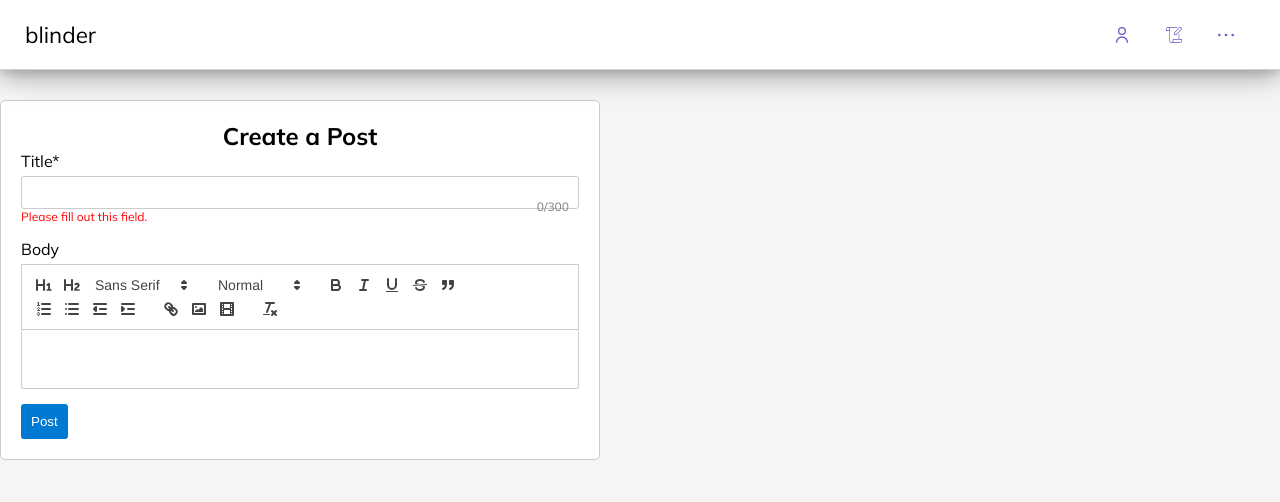
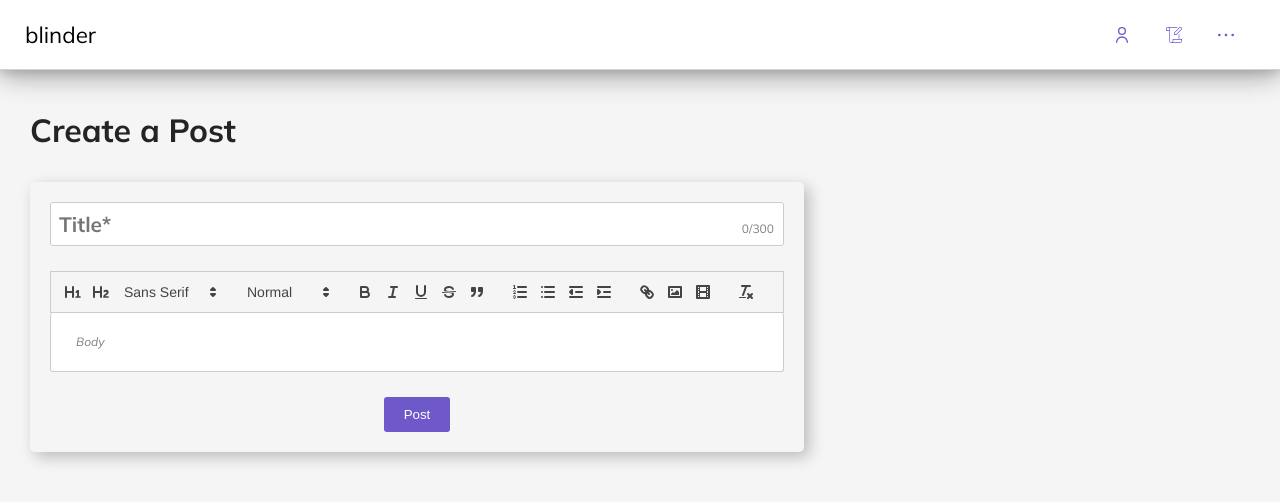
Before and after one commit to choco-dan/gvpBlind, a React (Vite) app in the folder frontend/: page /CreatePost in a window 1280 px wide. Shown: the top 502 px of the page. Built offline with nearby package versions, Linux system fonts and the light colour scheme; a web font is replaced by a local one.

Commit message:
create a post routed and styled

```diff
--- a/frontend/src/HomePage/post.jsx
+++ b/frontend/src/HomePage/post.jsx
@@ -1,6 +1,7 @@
 import styles from './homepage.module.css'
 import plus from './assets/add.svg';
 import tick from "./assets/tick.svg";
+import {Link} from 'react-router-dom'
 import { useState,useRef, useEffect } from 'react'
 import axios from 'axios';
 function Post(props){
@@ -42,7 +43,8 @@ function Post(props){
     }
     return(
         <>
-        <div className = {styles.postCont}>
+        <Link className = {styles.postCont}
+                to = '/CreatePost'>
             <img
             className = {styles.plusicon}
             src = {icon} alt='post '
@@ -57,7 +59,7 @@ function Post(props){
             setIcon(plus)}}
             ref={postInput}
             ></input>
-        </div>
+        </Link>
         </>
     )
 
--- a/frontend/src/index.css
+++ b/frontend/src/index.css
@@ -17,3 +17,8 @@ body{
   width: 4px;
   background:transparent;
 }
+.quill > .ql-container > .ql-editor.ql-blank::before{
+  font-size: 12px;
+  padding-left:10px;
+  color: gray;
+}
--- a/frontend/src/postPage/postPage.css
+++ b/frontend/src/postPage/postPage.css
@@ -1,31 +1,47 @@
+.post-body{
+  display:flex;
+  flex-direction: column;
+  margin-top:80px;
+  justify-content:center;
+  align-items:flex-start;
+  padding:10px 30px;
+
+}
+.post-body h2{
+  margin-bottom:2rem;
+  font-size:2rem;
+  color: hsl(200, 4%, 14%);
+}
 .create-post-container {
-    max-width: 600px;
+    max-width: 1000px;
     padding: 20px;
-    border: 1px solid #ccc;
     border-radius: 5px;
-    background-color: #fff;
-    margin-top:80px;
-  }
-  h2 {
-    text-align: center;
+    display:flex;
+    box-shadow: 5px 5px 15px hsla(0, 0%, 0%,0.24);
   }
 
+
   .form-group {
-    margin-bottom: 15px;
+    margin-bottom: 25px;
     position: relative;
+
   }
-  .form-group label {
-    display: block;
-    margin-bottom: 5px;
+  .title{
+    font-weight:700;
+    font-size:1.3rem;
+    padding:15px 3px;
   }
-
   .form-group input,
-  .form-group textarea,
   .ql-container {
     width: 100%;
     padding: 8px;
     border: 1px solid #ccc;
     border-radius: 3px;
+    background-color: white;
+    font-family:'mulish','sans-serif',Arial, Helvetica, sans-serif;
+  }
+  .ql-container{
+    font-weight:400;
   }
 
   .error-message {
@@ -43,18 +59,25 @@
 
   .form-actions {
     display: flex;
-    justify-content: space-between;
+    justify-content: center;
   }
   .post {
-    padding: 10px;
+    padding: 10px 20px;
     border: none;
     border-radius: 3px;
     cursor: pointer;
-  }
-  .post {
-    background-color: #0079d3;
-    color: #fff;
+    background-color:#6f58c9;
+    color: white;
+    transition:transform 0.15s ease-in;
+
   }
   .post:hover {
-    background-color: #005ea6;
+    background-color: white;
+    color:black;
+    border:1px solid black;
+    transform:scale(1.1,1.1);
   }
+  .post:active {
+    transform:translateY(5px);
+
+  }
--- a/frontend/src/postPage/postPage.jsx
+++ b/frontend/src/postPage/postPage.jsx
@@ -1,4 +1,4 @@
-import React, { useState } from 'react';
+import React, { useState,useRef, useEffect} from 'react';
 import ReactQuill from 'react-quill';
 import 'react-quill/dist/quill.snow.css';
 import './postPage.css';
@@ -6,6 +6,8 @@ import './postPage.css';
 const CreatePost = () => {
   const [title, setTitle] = useState('');
   const [content, setContent] = useState('');
+
+
 
   const handleTitleChange = (e) => {
     setTitle(e.target.value);
@@ -39,35 +41,46 @@ const CreatePost = () => {
   ];
 
   return (
+    <div className = 'post-body'>
+      <h2>Create a Post</h2>
+
       <div className="create-post-container">
-      <h2>Create a Post</h2>
         <form onSubmit={handleSubmit}>
           <div className="form-group">
-          <label htmlFor="title">Title*</label>
             <input
               type="text"
               id="title"
+              className = 'title'
+              placeholder='Title*'
               value={title}
               onChange={handleTitleChange}
               required
             />
-          <p className="error-message">Please fill out this field.</p>
             <div className="char-counter">{title.length}/300</div>
           </div>
           <div className="form-group">
-          <label htmlFor="content">Body</label>
             <ReactQuill
+              placeholder='Body'
               value={content}
               onChange={handleContentChange}
               modules={modules}
               formats={formats}
+
             />
+
+
           </div>
           <div className="form-actions">
             <button type="submit" className="post">Post</button>
           </div>
         </form>
       </div>
+
+
+
+
+    </div>
+
   );
 };
 
```
Lines whose indentation alone changed are shown as unchanged.
